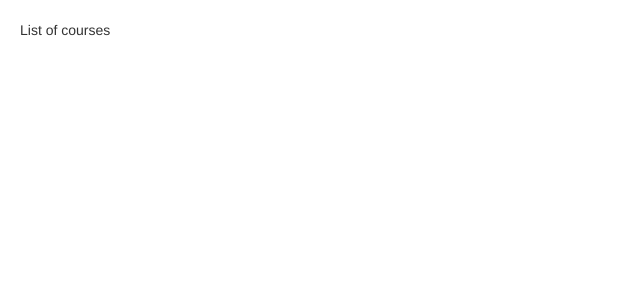
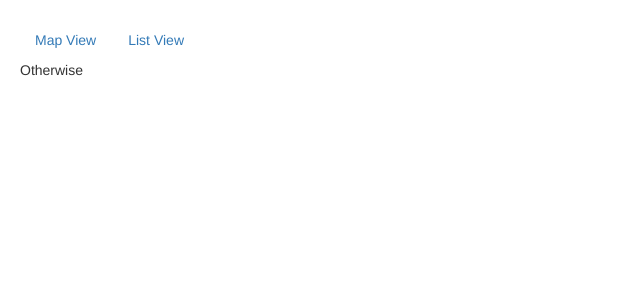
Before and after one commit to unipheas/angularHelloWorld, an Angular app: page / in a window 1280 px wide. Shown: the top 300 px of the page, without its empty margins (0-640 px from the left). Built offline with nearby package versions, Linux system fonts and the light colour scheme.

Commit message:
ngSwitch

```diff
--- a/src/app/app.component.html
+++ b/src/app/app.component.html
@@ -1,6 +1,9 @@
-<div [hidden]="courses.length == 0">
-    List of courses
+<ul class="nav nav-pills">
+    <li [class.active]="viewMode == 'map'"><a (click)="viewMode = 'map'">Map View</a></li>
+    <li [class.active]="viewMode == 'list'"><a (click)="viewMode = 'list'">List View</a></li>
+</ul>
+<div [ngSwitch]='viewMode'>
+    <div *ngSwitchCase="'map'">Map View Content</div>
+    <div *ngSwitchCase="'list'">List View Content</div>
+    <div *ngSwitchDefault>Otherwise</div>
 </div>
-<div [hidden]="courses.length > 0">
-    No courses yet
-</div>
--- a/src/app/app.component.ts
+++ b/src/app/app.component.ts
@@ -7,5 +7,5 @@
   styleUrls: ['./app.component.css']
 })
 export class AppComponent {
-  courses = [1, 2];
+  viewMode = '';
 }
```
